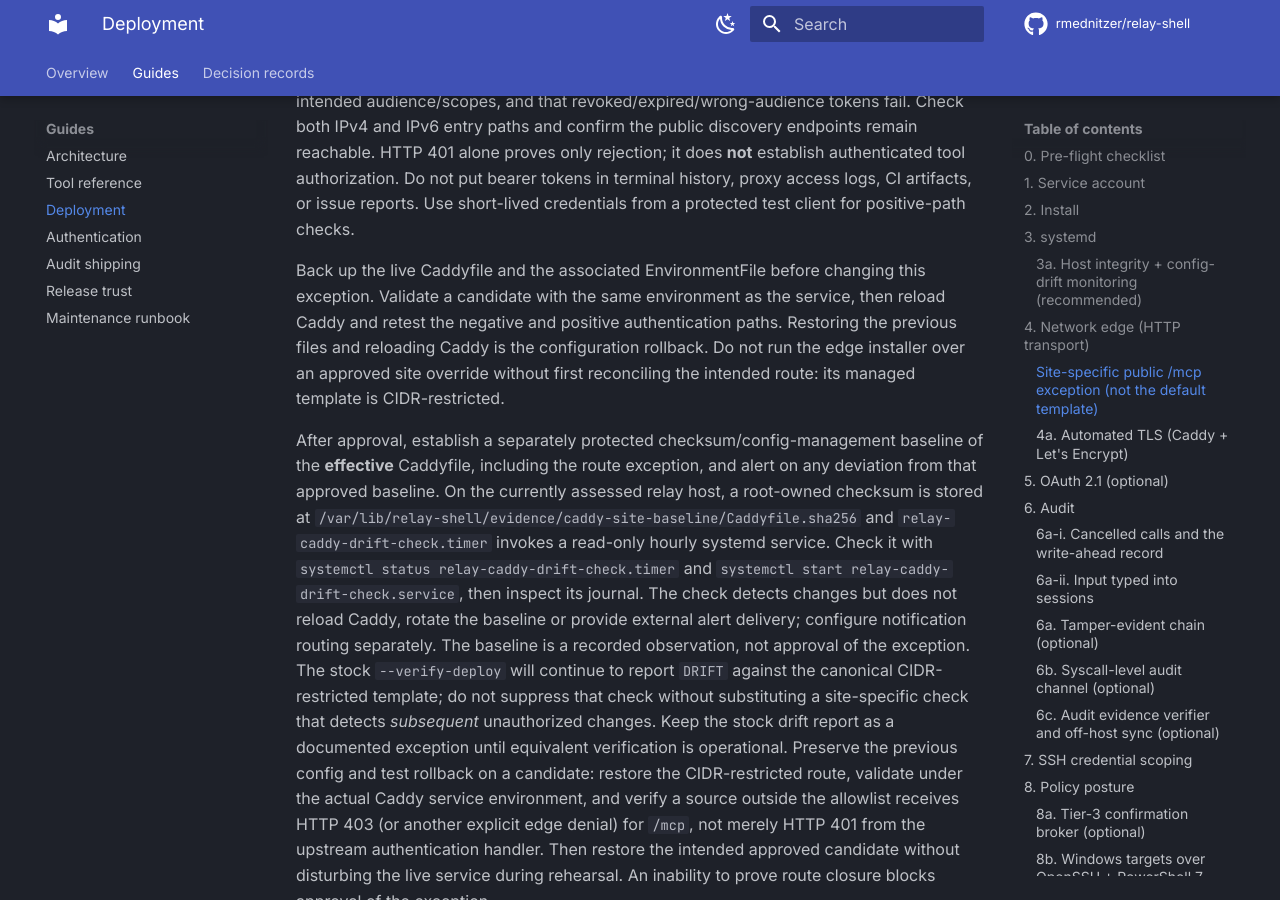
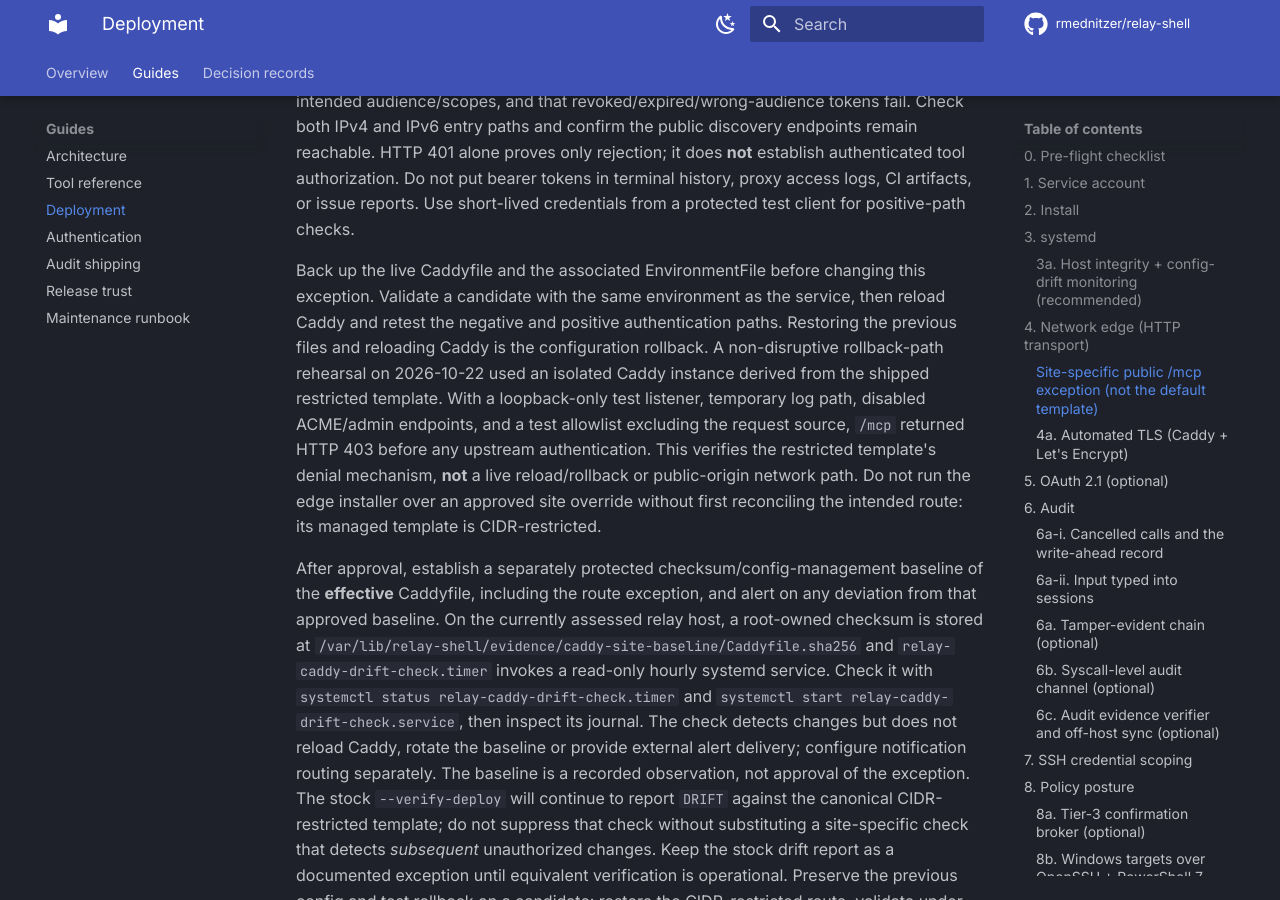
Before and after one commit to rmednitzer/relay-shell, an MkDocs documentation site: the page built from docs/deployment.md, in a window 1280 px wide and 900 px high, scrolled down 5055 px. Built offline with MkDocs 1.6.1 and Material for MkDocs 9.7.7, drawn with Linux system fonts in a browser that asks for light colours; comment, search, counter and statistics services are not loaded.

Commit message:
docs(edge): record restricted-route rehearsal evidence

```diff
--- a/docs/deployment.md
+++ b/docs/deployment.md
@@ -230,6 +230,12 @@ Back up the live Caddyfile and the associated EnvironmentFile before changing
 this exception. Validate a candidate with the same environment as the service,
 then reload Caddy and retest the negative and positive authentication paths.
 Restoring the previous files and reloading Caddy is the configuration rollback.
+A non-disruptive rollback-path rehearsal on 2026-10-22 used an isolated Caddy
+instance derived from the shipped restricted template. With a loopback-only
+test listener, temporary log path, disabled ACME/admin endpoints, and a test
+allowlist excluding the request source, `/mcp` returned HTTP 403 before any
+upstream authentication. This verifies the restricted template's denial
+mechanism, **not** a live reload/rollback or public-origin network path.
 Do not run the edge installer over an approved site override without first
 reconciling the intended route: its managed template is CIDR-restricted.
 
```
